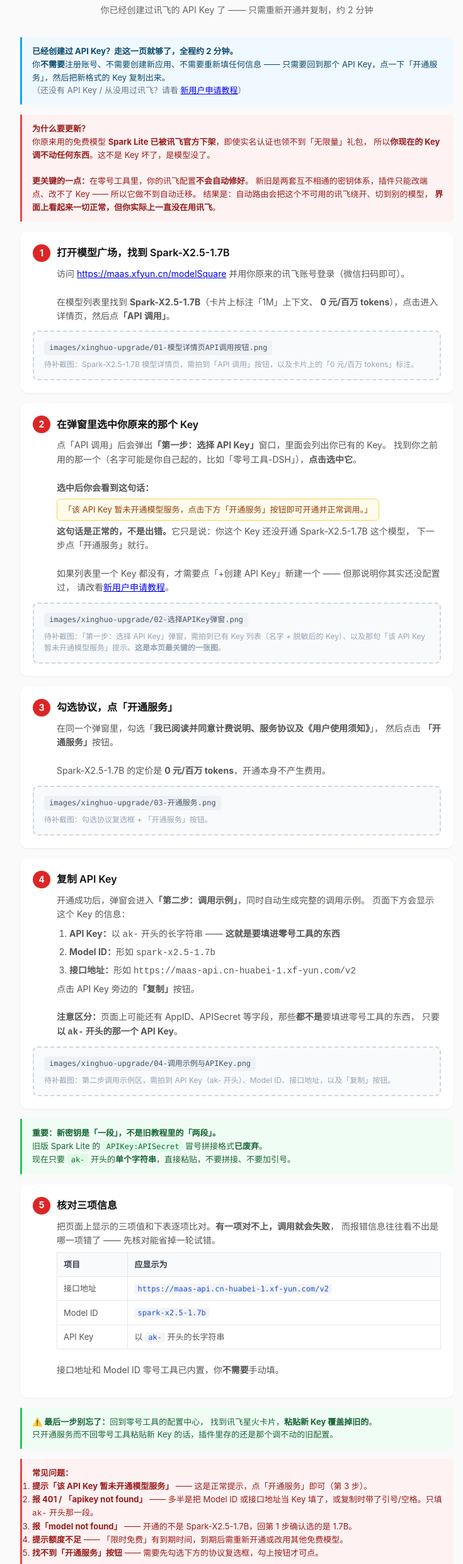
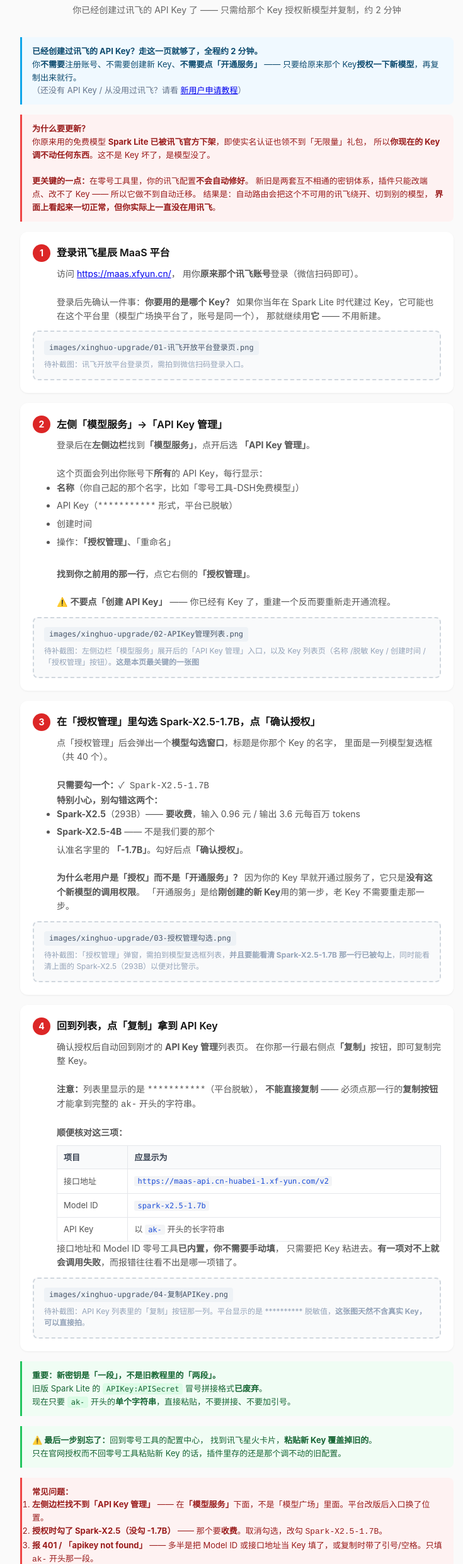
Before and after one commit to ai-yukin/dsh-0-tools, a website: page guide/xinghuo-upgrade.html in a window 1280 px wide. Shown: the part 105-2589 px from the top of the page at 63% size, without its empty margins (264-999 px from the left). Drawn offline with Linux system fonts and the light colour scheme.

Commit message:
v1.16.0:修正老用户升级流程(实操发现点错按钮)
用户以新老两种身份各跑一遍真实流程,发现 v1.15.0 老用户教程
第 2、3 步整段都指向了错误的按钮。

错在哪:老 Key 的服务早就开通过了,它只是没有新模型的调用权限。
「开通服务」是给刚创建的新 Key 用的第一步,老 Key 根本不需要重走。
按v1.15.0 的教程走,老用户会卡在一个对不上的界面上。

修正内容:
- guide/xinghuo-upgrade.html:5 步压为 4 步,改为
  「模型服务 → API Key 管理 → 授权管理 → 勾 Spark-X2.5-1.7B → 确认授权」,
  新增「别勾收费的 Spark-X2.5(293B)」警示
- guide/xinghuo.html:顶部加两页分流判据,避免走混
- help.json:badgeText 与 retired.reason 均改指「授权管理」
  (远程热更新文案,老用户下次打开即见正确指引)
- README 中英:新增 v1.16.0 段,列出「写错的 vs 实际的」对照表
- test-v1140.py: +14 项断言锁住新流程(含「不得回退成开通服务」)
- 截图实操指导升v1.16.0,老用户页 4 张清单按实操重写

全量 180 项通过(54 + 41 + 85)。DSH 兼容范围不变(0.1.5 ~ 0.2.x)。

```diff
--- a/guide/xinghuo-upgrade.html
+++ b/guide/xinghuo-upgrade.html
@@ -50,13 +50,13 @@
   <div class="header">
     <span class="badge">零号工具 · 老用户更新指南</span>
     <h1>讯飞星火 · 更新 API Key</h1>
-    <p>你已经创建过讯飞的 API Key 了 —— 只需重新开通并复制，约 2 分钟</p>
+    <p>你已经创建过讯飞的 API Key 了 —— 只需给那个 Key 授权新模型并复制，约 2 分钟</p>
   </div>
 
   <div class="note">
-    <strong>已经创建过 API Key？走这一页就够了，全程约 2 分钟。</strong><br>
-    你<strong>不需要</strong>注册账号、不需要创建新应用、不需要重新填任何信息 ——
-    只需要回到那个 API Key，点一下「开通服务」，然后把新格式的 Key 复制出来。<br>
+    <strong>已经创建过讯飞的 API Key？走这一页就够了，全程约 2 分钟。</strong><br>
+    你<strong>不需要</strong>注册账号、不需要创建新 Key、<strong>不需要点「开通服务」</strong> ——
+    只要给原来那个 Key<strong>授权一下新模型</strong>，再复制出来就行。<br>
     <span style="color:#64748b">（还没有 API Key / 从没用过讯飞？请看
       <a href="xinghuo.html">新用户申请教程</a>）</span>
   </div>
@@ -72,73 +72,93 @@
   </div>
 
   <div class="step">
-    <div class="step-title"><span class="step-num">1</span>打开模型广场，找到 Spark-X2.5-1.7B</div>
+    <div class="step-title"><span class="step-num">1</span>登录讯飞星辰 MaaS 平台</div>
     <div class="step-desc">
-      访问 <a href="https://maas.xfyun.cn/modelSquare" target="_blank">https://maas.xfyun.cn/modelSquare</a>
-      并用你原来的讯飞账号登录（微信扫码即可）。<br><br>
-      在模型列表里找到 <strong>Spark-X2.5-1.7B</strong>（卡片上标注「1M」上下文、
-      <strong>0 元/百万 tokens</strong>），点击进入详情页，然后点<strong>「API 调用」</strong>。
+      访问 <a href="https://maas.xfyun.cn/" target="_blank">https://maas.xfyun.cn/</a>，
+      用你<strong>原来那个讯飞账号</strong>登录（微信扫码即可）。
+      <br><br>
+      登录后先确认一件事：<strong>你要用的是哪个 Key？</strong>
+      如果你当年在 Spark Lite 时代建过 Key，它可能也在这个平台里（模型广场换平台了，账号是同一个），
+      那就继续用<strong>它</strong> —— 不用新建。
     </div>
     <div class="shot-pending">
-      <span class="shot-name">images/xinghuo-upgrade/01-模型详情页API调用按钮.png</span>
-      <div class="shot-what">待补截图：Spark-X2.5-1.7B 模型详情页，需拍到「API 调用」按钮，以及卡片上的「0 元/百万 tokens」标注。</div>
+      <span class="shot-name">images/xinghuo-upgrade/01-讯飞开放平台登录页.png</span>
+      <div class="shot-what">待补截图：讯飞开放平台登录页，需拍到微信扫码登录入口。</div>
     </div>
   </div>
 
   <div class="step">
-    <div class="step-title"><span class="step-num">2</span>在弹窗里选中你原来的那个 Key</div>
+    <div class="step-title"><span class="step-num">2</span>左侧「模型服务」→「API Key 管理」</div>
     <div class="step-desc">
-      点「API 调用」后会弹出<strong>「第一步：选择 API Key」</strong>窗口，里面会列出你已有的 Key。
-      找到你之前用的那一个（名字可能是你自己起的，比如「零号工具-DSH」），<strong>点击选中它</strong>。
+      登录后在<strong>左侧边栏</strong>找到<strong>「模型服务」</strong>，点开后选
+      <strong>「API Key 管理」</strong>。
       <br><br>
-      <strong>选中后你会看到这句话：</strong>
+      这个页面会列出你账号下<strong>所有</strong>的 API Key，每行显示：
+      <ul>
+        <li><strong>名称</strong>（你自己起的那个名字，比如「零号工具-DSH免费模型」）</li>
+        <li>API Key（<code>***********</code> 形式，平台已脱敏）</li>
+        <li>创建时间</li>
+        <li>操作：<strong>「授权管理」</strong>、「重命名」</li>
+      </ul>
       <br>
-      <span style="display:inline-block;background:#fffbeb;border:1px solid #fcd34d;border-radius:6px;padding:6px 10px;margin:6px 0;font-size:13px;color:#92400e">
-        「该 API Key 暂未开通模型服务，点击下方「开通服务」按钮即可开通并正常调用。」
-      </span>
-      <br>
-      <strong>这句话是正常的，不是出错。</strong>它只是说：你这个 Key 还没开通 Spark-X2.5-1.7B 这个模型，
-      下一步点「开通服务」就行。<br><br>
-      如果列表里一个 Key 都没有，才需要点「+创建 API Key」新建一个 —— 但那说明你其实还没配置过，
-      请改看<a href="xinghuo.html">新用户申请教程</a>。
+      <strong>找到你之前用的那一行</strong>，点它右侧的<strong>「授权管理」</strong>。
+      <br><br>
+      ⚠️ <strong>不要点「创建 API Key」</strong> —— 你已经有 Key 了，重建一个反而要重新走开通流程。
     </div>
     <div class="shot-pending">
-      <span class="shot-name">images/xinghuo-upgrade/02-选择APIKey弹窗.png</span>
-      <div class="shot-what">待补截图：「第一步：选择 API Key」弹窗，需拍到已有 Key 列表（名字 + 脱敏后的 Key）、以及那句「该 API Key 暂未开通模型服务」提示。<strong>这是本页最关键的一张图</strong>。</div>
+      <span class="shot-name">images/xinghuo-upgrade/02-APIKey管理列表.png</span>
+      <div class="shot-what">待补截图：左侧边栏「模型服务」展开后的「API Key 管理」入口，以及 Key 列表页（名称 /脱敏 Key / 创建时间 / 「授权管理」按钮）。<strong>这是本页最关键的一张图</strong></div>
     </div>
   </div>
 
   <div class="step">
-    <div class="step-title"><span class="step-num">3</span>勾选协议，点「开通服务」</div>
+    <div class="step-title"><span class="step-num">3</span>在「授权管理」里勾选 Spark-X2.5-1.7B，点「确认授权」</div>
     <div class="step-desc">
-      在同一个弹窗里，勾选「<strong>我已阅读并同意计费说明、服务协议及《用户使用须知》</strong>」，
-      然后点击 <strong>「开通服务」</strong>按钮。
+      点「授权管理」后会弹出一个<strong>模型勾选窗口</strong>，标题是你那个 Key 的名字，
+      里面是一列模型复选框（共 40 个）。
       <br><br>
-      Spark-X2.5-1.7B 的定价是 <strong>0 元/百万 tokens</strong>，开通本身不产生费用。
+      <strong>只需要勾一个：</strong><code>✓ Spark-X2.5-1.7B</code>
+      <br>
+      <strong>特别小心，别勾错这两个：</strong>
+      <ul>
+        <li><strong>Spark-X2.5</strong>（293B）—— <strong>要收费</strong>，输入 0.96 元 / 输出 3.6 元每百万 tokens</li>
+        <li><strong>Spark-X2.5-4B</strong> —— 不是我们要的那个</li>
+      </ul>
+      认准名字里的 <strong>「-1.7B」</strong>。勾好后点<strong>「确认授权」</strong>。
+      <br><br>
+      <strong>为什么老用户是「授权」而不是「开通服务」？</strong>
+      因为你的 Key 早就开通过服务了，它只是<strong>没有这个新模型的调用权限</strong>。
+      「开通服务」是给<strong>刚创建的新 Key</strong>用的第一步，老 Key 不需要重走那一步。
     </div>
     <div class="shot-pending">
-      <span class="shot-name">images/xinghuo-upgrade/03-开通服务.png</span>
-      <div class="shot-what">待补截图：勾选协议复选框 + 「开通服务」按钮。</div>
+      <span class="shot-name">images/xinghuo-upgrade/03-授权管理勾选.png</span>
+      <div class="shot-what">待补截图：「授权管理」弹窗，需拍到模型复选框列表，<strong>并且要能看清 Spark-X2.5-1.7B 那一行已被勾上</strong>，同时能看清上面的 Spark-X2.5（293B）以便对比警示。</div>
     </div>
   </div>
 
   <div class="step">
-    <div class="step-title"><span class="step-num">4</span>复制 API Key</div>
+    <div class="step-title"><span class="step-num">4</span>回到列表，点「复制」拿到 API Key</div>
     <div class="step-desc">
-      开通成功后，弹窗会进入<strong>「第二步：调用示例」</strong>，同时自动生成完整的调用示例。
-      页面下方会显示这个 Key 的信息：
-      <ol>
-        <li><strong>API Key：</strong>以 <code>ak-</code> 开头的长字符串 —— <strong>这就是要填进零号工具的东西</strong></li>
-        <li><strong>Model ID：</strong>形如 <code>spark-x2.5-1.7b</code></li>
-        <li><strong>接口地址：</strong>形如 <code>https://maas-api.cn-huabei-1.xf-yun.com/v2</code></li>
-      </ol>
-      点击 API Key 旁边的<strong>「复制」</strong>按钮。<br><br>
-      <strong>注意区分：</strong>页面上可能还有 AppID、APISecret 等字段，那些<strong>都不是</strong>要填进零号工具的东西，
-      只要<strong>以 <code>ak-</code> 开头的那一个 API Key</strong>。
+      确认授权后自动回到刚才的 <strong>API Key 管理</strong>列表页。
+      在你那一行最右侧点<strong>「复制」</strong>按钮，即可复制完整 Key。
+      <br><br>
+      <strong>注意：</strong>列表里显示的是 <code>***********</code>（平台脱敏），
+      <strong>不能直接复制</strong> —— 必须点那一行的<strong>复制按钮</strong>才能拿到完整的
+      <code>ak-</code> 开头的字符串。
+      <br><br>
+      <strong>顺便核对这三项：</strong>
+      <table class="verify-table">
+        <tr><th>项目</th><th>应显示为</th></tr>
+        <tr><td>接口地址</td><td><code>https://maas-api.cn-huabei-1.xf-yun.com/v2</code></td></tr>
+        <tr><td>Model ID</td><td><code>spark-x2.5-1.7b</code></td></tr>
+        <tr><td>API Key</td><td>以 <code>ak-</code> 开头的长字符串</td></tr>
+      </table>
+      接口地址和 Model ID 零号工具<strong>已内置，你不需要手动填</strong>，
+      只需要把 Key 粘进去。<strong>有一项对不上就会调用失败</strong>，而报错往往看不出是哪一项错了。
     </div>
     <div class="shot-pending">
-      <span class="shot-name">images/xinghuo-upgrade/04-调用示例与APIKey.png</span>
-      <div class="shot-what">待补截图：第二步调用示例区，需拍到 API Key（ak- 开头）、Model ID、接口地址，以及「复制」按钮。</div>
+      <span class="shot-name">images/xinghuo-upgrade/04-复制APIKey.png</span>
+      <div class="shot-what">待补截图：API Key 列表里的「复制」按钮那一列。平台显示的是 ********** 脱敏值，<strong>这张图天然不含真实 Key，可以直接拍</strong>。</div>
     </div>
   </div>
 
@@ -148,36 +168,21 @@
     现在只要 <code>ak-</code> 开头的<strong>单个字符串</strong>，直接粘贴，不要拼接、不要加引号。
   </div>
 
-  <div class="step">
-    <div class="step-title"><span class="step-num">5</span>核对三项信息</div>
-    <div class="step-desc">
-      把页面上显示的三项值和下表逐项比对。<strong>有一项对不上，调用就会失败</strong>，
-      而报错信息往往看不出是哪一项错了 —— 先核对能省掉一轮试错。
-      <table class="verify-table">
-        <tr><th>项目</th><th>应显示为</th></tr>
-        <tr><td>接口地址</td><td><code>https://maas-api.cn-huabei-1.xf-yun.com/v2</code></td></tr>
-        <tr><td>Model ID</td><td><code>spark-x2.5-1.7b</code></td></tr>
-        <tr><td>API Key</td><td>以 <code>ak-</code> 开头的长字符串</td></tr>
-      </table>
-      <br>
-      接口地址和 Model ID 零号工具已内置，你<strong>不需要</strong>手动填。
-    </div>
-  </div>
-
   <div class="good">
     <strong>⚠️ 最后一步别忘了：</strong>回到零号工具的配置中心，
     找到讯飞星火卡片，<strong>粘贴新 Key 覆盖掉旧的</strong>。
-    <br>只开通服务而不回零号工具粘贴新 Key 的话，插件里存的还是那个调不动的旧配置。
+    <br>只在官网授权而不回零号工具粘贴新 Key 的话，插件里存的还是那个调不动的旧配置。
   </div>
 
   <div class="warn">
     <strong>常见问题：</strong>
     <ol>
-      <li><strong>提示「该 API Key 暂未开通模型服务」</strong> —— 这是正常提示，点「开通服务」即可（第 3 步）。</li>
+      <li><strong>左侧边栏找不到「API Key 管理」</strong> —— 在<strong>「模型服务」</strong>下面，不是「模型广场」里面。平台改版后入口换了位置。</li>
+      <li><strong>授权时勾了 Spark-X2.5（没勾 -1.7B）</strong> —— 那个要<strong>收费</strong>。取消勾选，改勾 <code>Spark-X2.5-1.7B</code>。</li>
       <li><strong>报 401 / 「apikey not found」</strong> —— 多半是把 Model ID 或接口地址当 Key 填了，或复制时带了引号/空格。只填 <code>ak-</code> 开头那一段。</li>
-      <li><strong>报「model not found」</strong> —— 开通的不是 Spark-X2.5-1.7B，回第 1 步确认选的是 1.7B。</li>
-      <li><strong>提示额度不足</strong> —— 「限时免费」有到期时间，到期后需重新开通或改用其他免费模型。</li>
-      <li><strong>找不到「开通服务」按钮</strong> —— 需要先勾选下方的协议复选框，勾上按钮才可点。</li>
+      <li><strong>报「model not found」</strong> —— 授权的不是 Spark-X2.5-1.7B，回第 3 步重新勾一次。</li>
+      <li><strong>提示额度不足</strong> —— 「限时免费」有到期时间，到期后需重新确认授权或改用其他免费模型。</li>
+      <li><strong>提示「该API Key 暂未开通模型服务」</strong> —— 说明你这个 Key <strong>是刚建的、还没开通过服务</strong>。那就改看<a href="xinghuo.html">新用户申请教程</a>，走「开通服务」那一步。</li>
     </ol>
   </div>
 
--- a/package.json
+++ b/package.json
@@ -1,6 +1,6 @@
 {
     "name":  "dsh-0-tools",
-    "version":  "1.15.0",
+    "version":  "1.16.0",
     "description":  "DeepSeek Harness 小白零门槛零费用套件：4个永久免费模型一键接入（智谱/硅基流动/讯飞星火/OpenRouter）、免费模型智能路由（自动测速优选最快）、DeepSeek 计价时段提醒、在线帮助中心。",
     "license":  "MIT",
     "type":  "module",
```
Also changed, not shown: README.en.md (+35 -3 lines), guide/xinghuo.html (+8 -1 lines), help.json (+5 -5 lines), test/截图实操指导-xinghuo-v1.15.0.md (deleted, +0 -137 lines), test/截图实操指导-xinghuo-v1.16.0.md (added, +171 -0 lines), README.md, lib/client.js, 1 other file.
